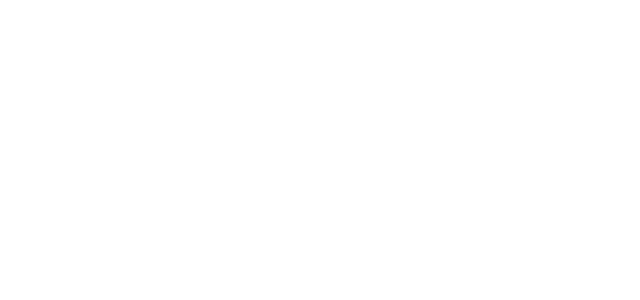
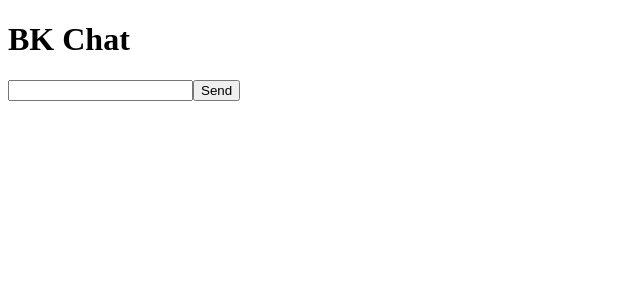
Before and after one commit to bkpecho/bk-bot, a Nuxt app: page / in a window 1280 px wide. Shown: the top 300 px of the page, without its empty margins (0-640 px from the left). Built offline with nearby package versions, Linux system fonts and the light colour scheme.

Commit message:
feat: create pages/index.vue

```diff
--- /dev/null
+++ b/pages/index.vue
@@ -0,0 +1,59 @@
+<script setup>
+import { ref } from "vue";
+
+const userInput = ref("");
+const userMessage = ref({});
+const chatHistory = ref([]);
+
+async function sendMessage() {
+	if (userInput.value.trim() === "") return;
+	// history.value.push({ role: "user", text: userInput.value });
+
+	userMessage.value = {
+		role: "user",
+		parts: [{ text: userInput.value }],
+	};
+
+	chatHistory.value.push(userMessage.value);
+
+	const response = await $fetch(`/api/chat?text=${encodeURIComponent(userInput.value)}`, {
+		method: "POST",
+		body: userMessage.value,
+	});
+
+	chatHistory.value.push({
+		role: "bot",
+		parts: [{ text: response }],
+	});
+
+	userInput.value = "";
+	// messages.value.push({ role: "bot", text: response.data.text });
+}
+</script>
+
+<template>
+	<h1>BK Chat</h1>
+	<div class="chatHistory">
+		<p
+			v-for="chat in chatHistory"
+			:key="chat.id"
+			:class="{ user: chat.role === 'user', bot: chat.role === 'bot' }"
+		>
+			{{ chat.parts[0].text }}
+		</p>
+	</div>
+
+	<input type="text" v-model="userInput" @keydown.enter="sendMessage" />
+	<button @click="sendMessage">Send</button>
+</template>
+
+<style>
+.user {
+	color: red;
+	font-size: x-large;
+}
+.bot {
+	color: blue;
+	font-size: x-large;
+}
+</style>
```
